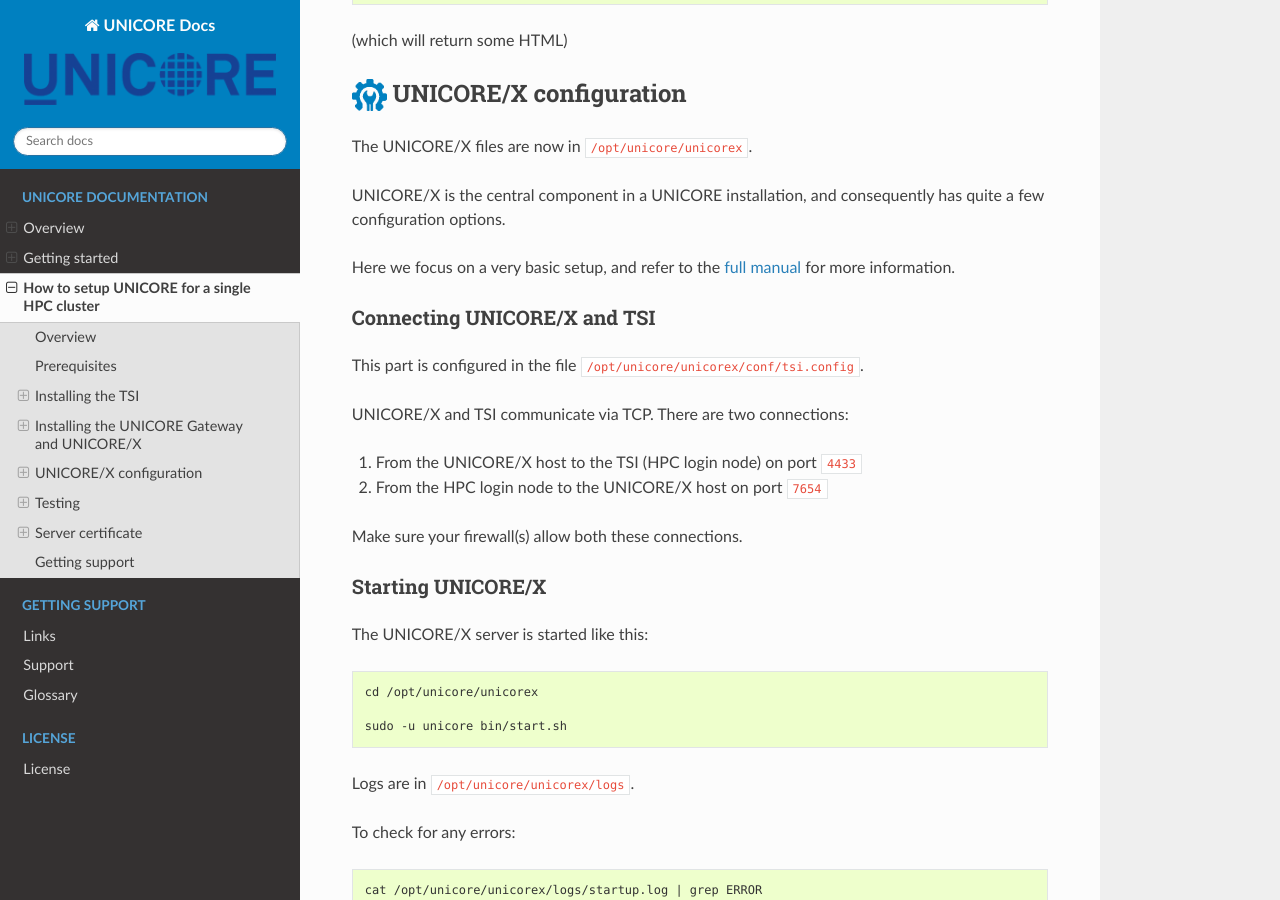
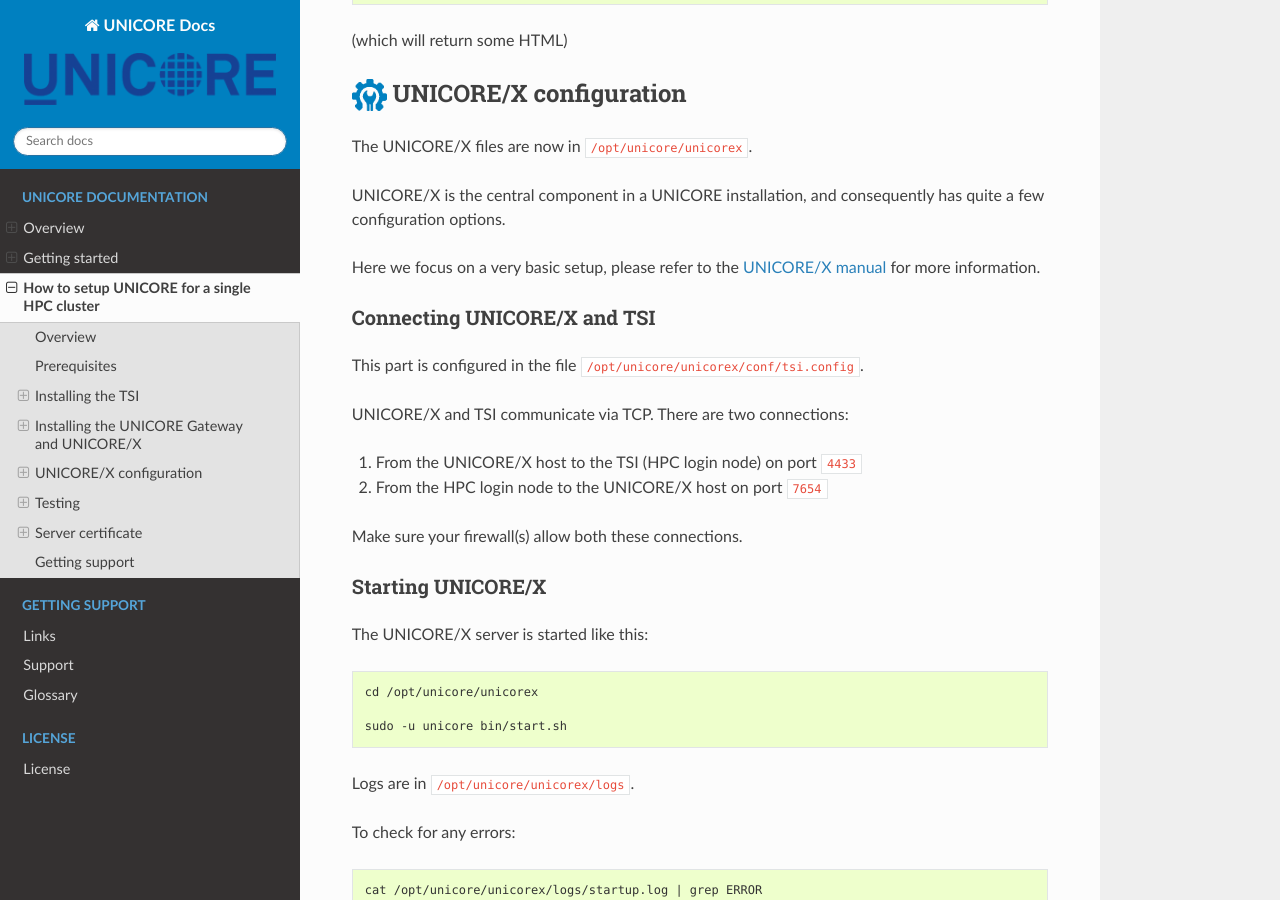
Before and after one commit to UNICORE-EU/unicore-docs, a Sphinx documentation site: the page built from source/howto-singlecluster.rst, in a window 1280 px wide and 900 px high, scrolled down 4171 px. Built offline with Sphinx 7.4.7 and the Read the Docs theme 3.1.0, drawn with Linux system fonts in a browser that asks for light colours.

Commit message:
Update howto-singlecluster.rst

```diff
--- a/source/howto-singlecluster.rst
+++ b/source/howto-singlecluster.rst
@@ -251,7 +251,7 @@
 UNICORE/X is the central component in a UNICORE installation, and consequently has quite a
 few configuration options.
 
-Here we focus on a very basic setup, and refer to the :ref:`full manual <unicorex-manual>`
+Here we focus on a very basic setup, please refer to the :ref:`UNICORE/X manual <unicorex-manual>`
 for more information.
 
 
@@ -500,7 +500,7 @@
 ~~~~~~~~~~~~~~
 
 We configure our new credential and trusted certificate in the
-file `/opt/unicore/gateway/conf/gateway.properties`:
+file ``/opt/unicore/gateway/conf/gateway.properties``:
 
 .. code:: console
 
@@ -525,7 +525,7 @@
 ~~~~~~~~~~~~~~~~
 
 We configure our new credential and trusted certificate in the
-file `/opt/unicore/unicorex/conf/container.properties`:
+file ``/opt/unicore/unicorex/conf/container.properties``:
 
 .. code:: console
 
```
